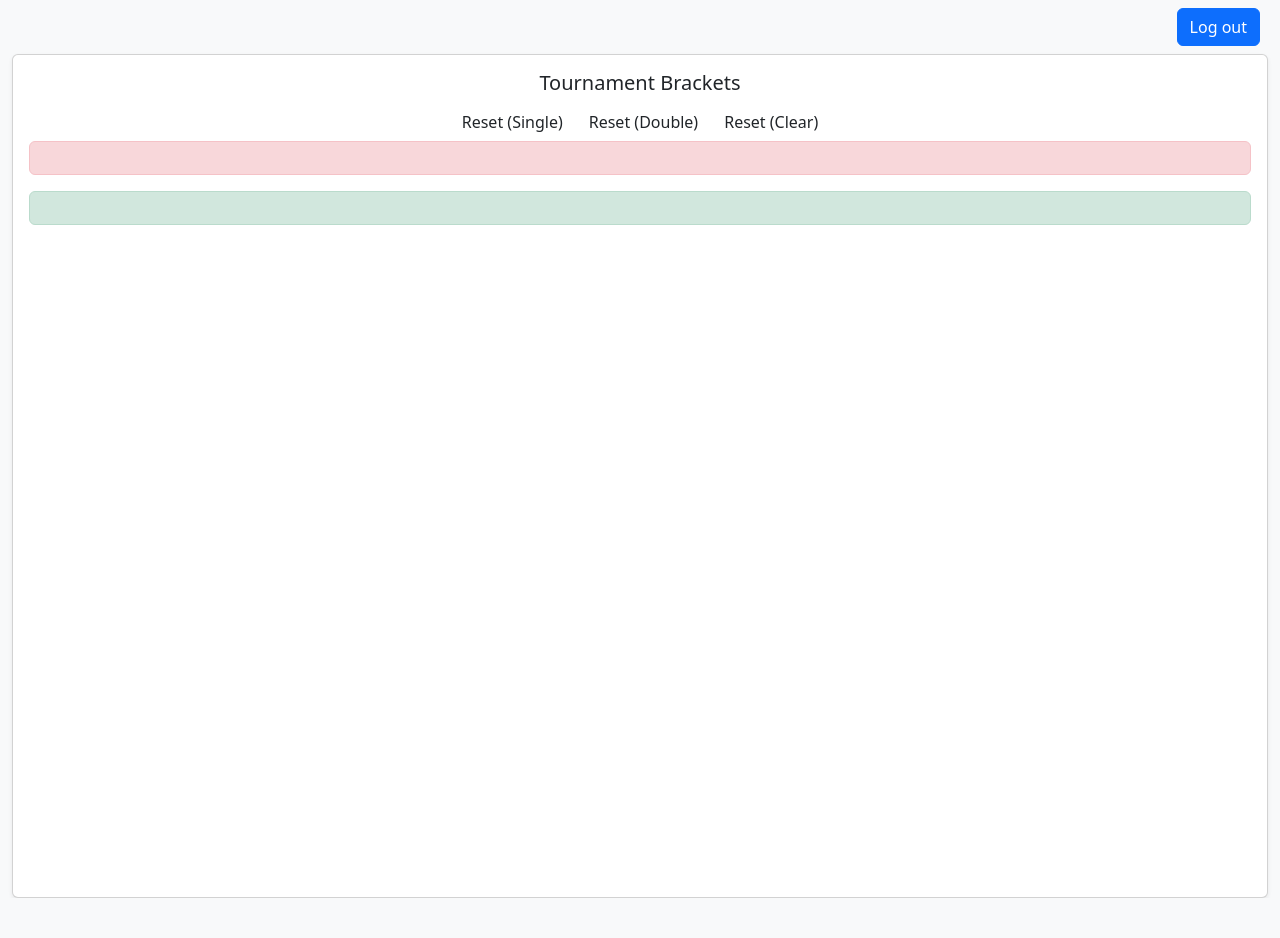
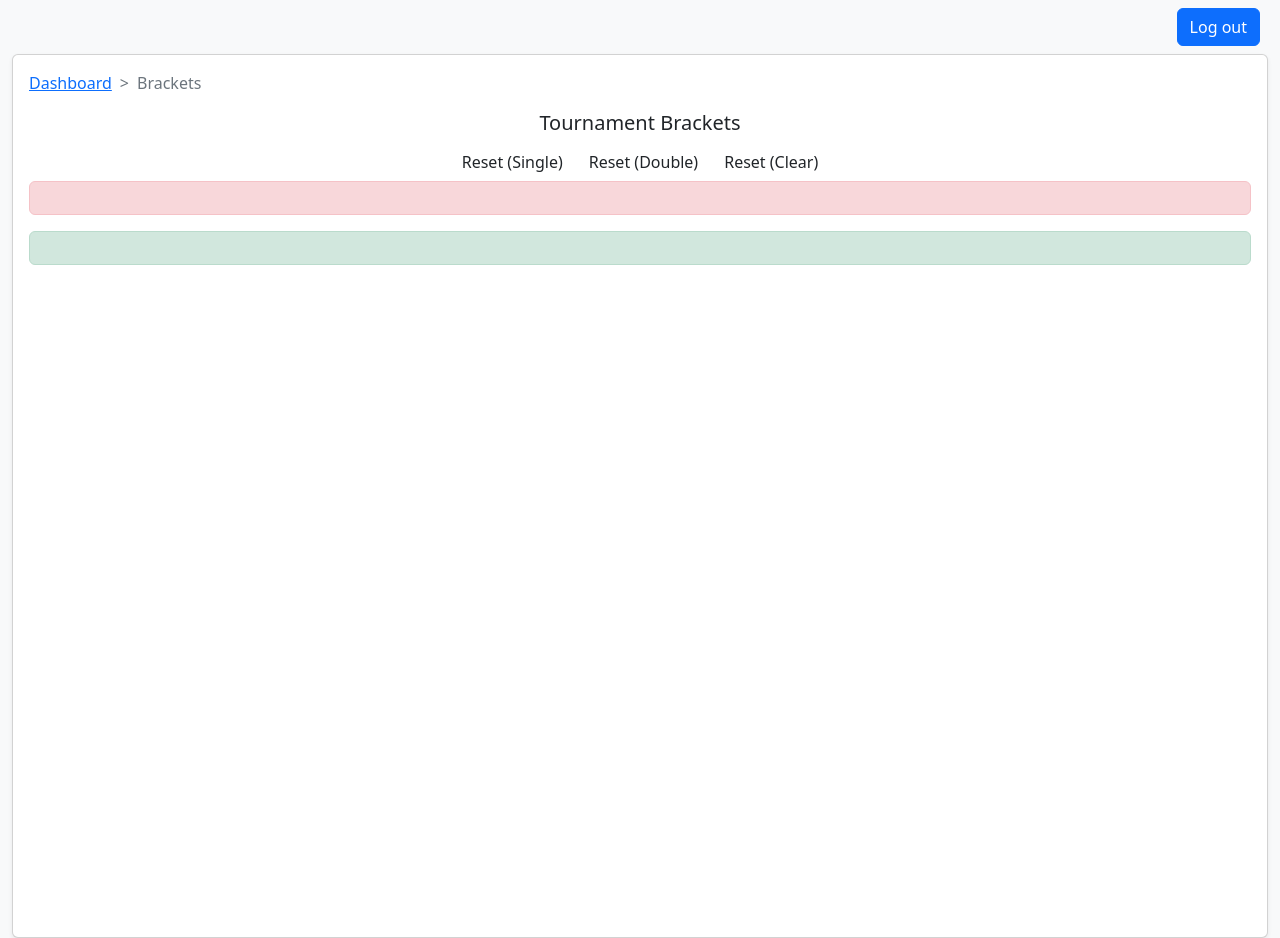
Before and after one commit to StarEngineer89/ci_tournament_bracket-generator, a CodeIgniter 4 app: the page made by app/Views/brackets.php in a window 1280 px wide. Before the commit the page ends 898 px from the top, so only its background shows below. Run offline with PHP 8.4 and a stand-in for CodeIgniter, Linux system fonts and the light colour scheme; the template is opened without the code that fills it, so the values that code supplies are empty; some libraries are stand-ins or nearby versions.

Commit message:
add the breadcrum, fix the issue of blank file input

```diff
--- a/app/Views/brackets.php
+++ b/app/Views/brackets.php
@@ -11,6 +11,12 @@
 
     <div class="card col-12 shadow-sm">
         <div class="card-body">
+            <nav style="--bs-breadcrumb-divider: '>';" aria-label="breadcrumb">
+                <ol class="breadcrumb">
+                    <li class="breadcrumb-item"><a href="<?= base_url() ?>">Dashboard</a></li>
+                    <li class="breadcrumb-item active" aria-current="page">Brackets</li>
+                </ol>
+            </nav>
             <h5 class="card-title d-flex justify-content-center"><?//= lang('Auth.login') ?>Tournament Brackets</h5>
             <div class="btns d-flex justify-content-center">
                 <button id="reset-single" class="btn btn-default">Reset (Single)</button>
--- a/app/Views/tournament/dashboard.php
+++ b/app/Views/tournament/dashboard.php
@@ -255,7 +255,7 @@
                                 panel.find('input.duration').val(item.duration);
 
                                 if (item.source == 'f') {
-                                    // panel.find('input.music-source[type="file"]').val(item.path);
+                                    panel.find('input[name="file-path['+i+']"]').val(item.path);
                                     panel.find('.playerSource').attr('src', '/uploads/' + item.path);
                                     panel.find('.player').load();
                                 } else {
```
Also changed, not shown: app/Views/tournament/create.php (+9 -1 lines).
